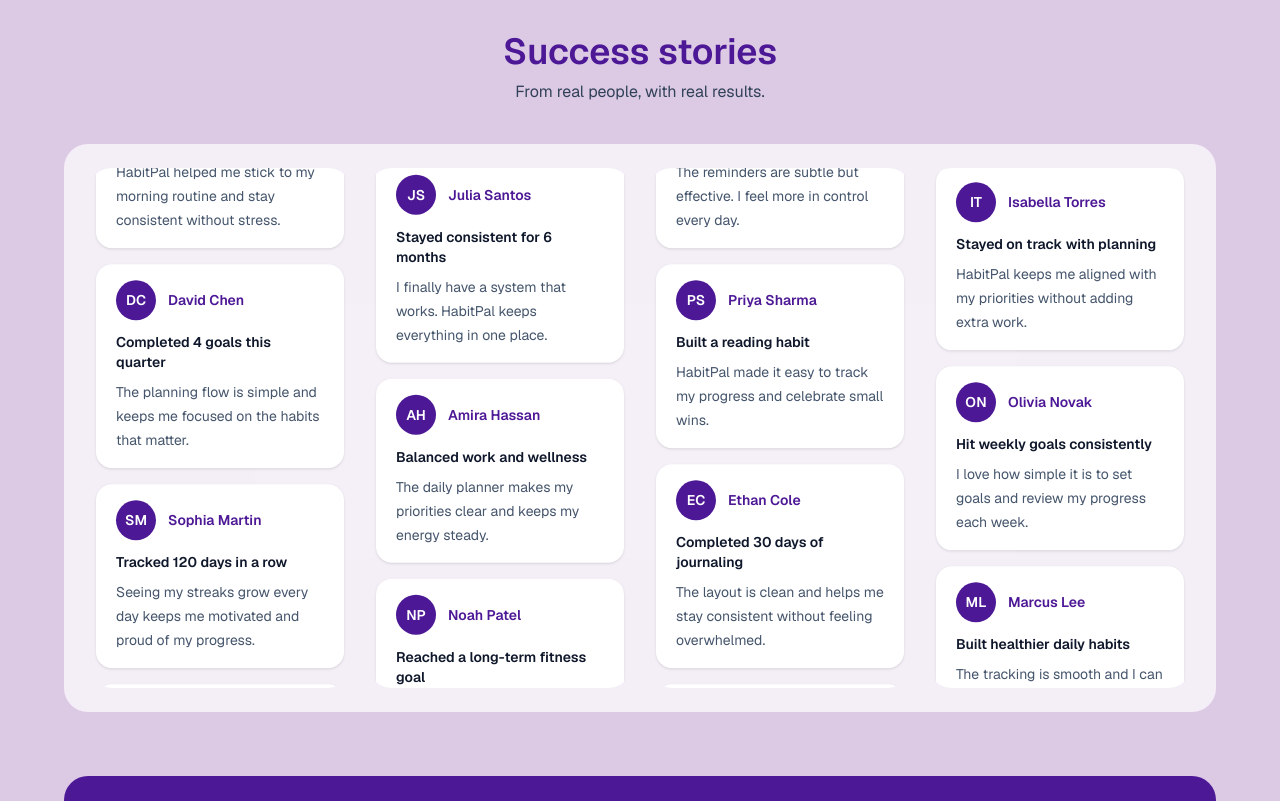
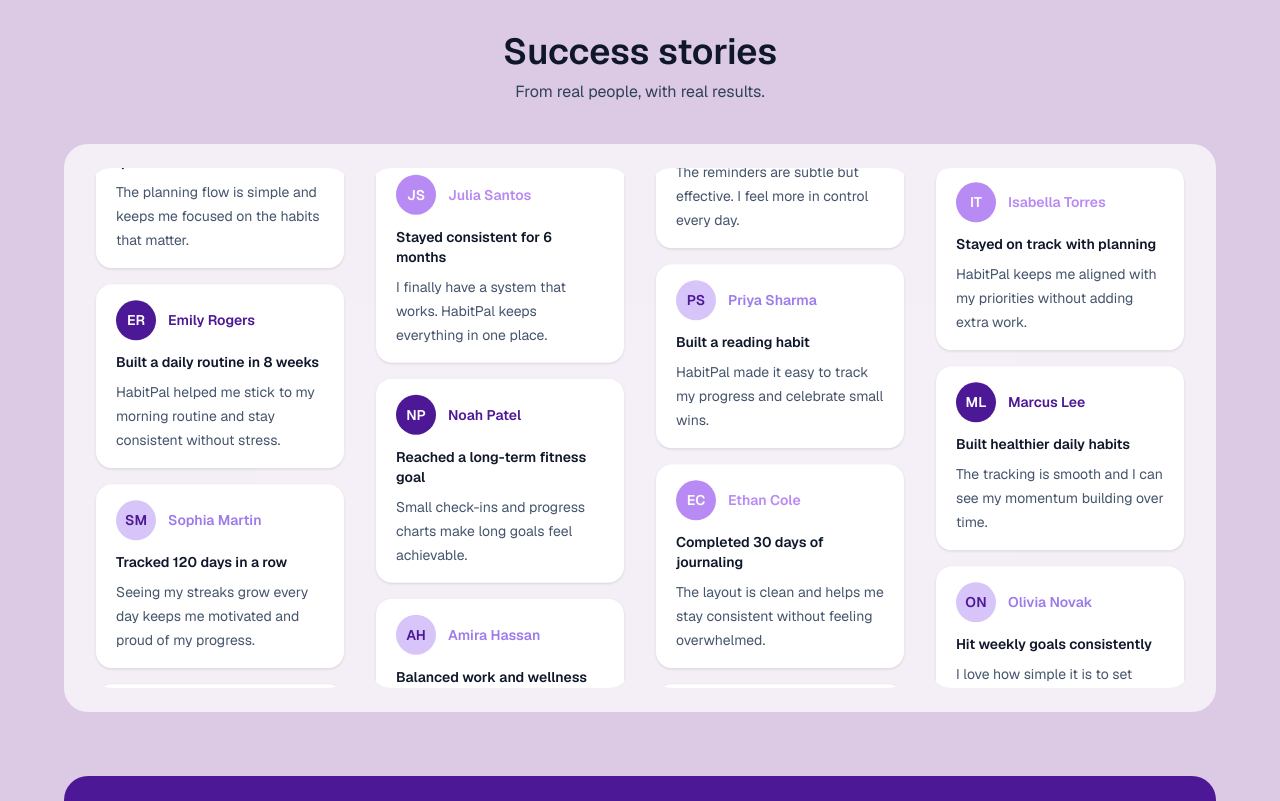
Before and after one commit to I2S9/HabitPal, a Next.js app: page / in a window 1280 px wide. Shown: the part 1220-2021 px from the top of the page. Built offline with nearby package versions, Linux system fonts and the light colour scheme.

Commit message:
Update testimonials section and updating text colors for improved readability

```diff
--- a/src/app/page.tsx
+++ b/src/app/page.tsx
@@ -7,22 +7,25 @@
   const testimonialColumns = [
     [
       {
+        name: "David Chen",
+        initials: "DC",
+        accent: "light",
+        result: "Completed 4 goals this quarter",
+        quote:
+          "The planning flow is simple and keeps me focused on the habits that matter.",
+      },
+      {
         name: "Emily Rogers",
         initials: "ER",
+        accent: "dark",
         result: "Built a daily routine in 8 weeks",
         quote:
           "HabitPal helped me stick to my morning routine and stay consistent without stress.",
       },
       {
-        name: "David Chen",
-        initials: "DC",
-        result: "Completed 4 goals this quarter",
-        quote:
-          "The planning flow is simple and keeps me focused on the habits that matter.",
-      },
-      {
         name: "Sophia Martin",
         initials: "SM",
+        accent: "lighter",
         result: "Tracked 120 days in a row",
         quote:
           "Seeing my streaks grow every day keeps me motivated and proud of my progress.",
@@ -30,22 +33,25 @@
     ],
     [
       {
+        name: "Noah Patel",
+        initials: "NP",
+        accent: "dark",
+        result: "Reached a long-term fitness goal",
+        quote:
+          "Small check-ins and progress charts make long goals feel achievable.",
+      },
+      {
         name: "Amira Hassan",
         initials: "AH",
+        accent: "lighter",
         result: "Balanced work and wellness",
         quote:
           "The daily planner makes my priorities clear and keeps my energy steady.",
       },
       {
-        name: "Noah Patel",
-        initials: "NP",
-        result: "Reached a long-term fitness goal",
-        quote:
-          "Small check-ins and progress charts make long goals feel achievable.",
-      },
-      {
         name: "Julia Santos",
         initials: "JS",
+        accent: "light",
         result: "Stayed consistent for 6 months",
         quote:
           "I finally have a system that works. HabitPal keeps everything in one place.",
@@ -55,6 +61,7 @@
       {
         name: "Lucas Meyer",
         initials: "LM",
+        accent: "dark",
         result: "Improved focus and clarity",
         quote:
           "The reminders are subtle but effective. I feel more in control every day.",
@@ -62,6 +69,7 @@
       {
         name: "Priya Sharma",
         initials: "PS",
+        accent: "lighter",
         result: "Built a reading habit",
         quote:
           "HabitPal made it easy to track my progress and celebrate small wins.",
@@ -69,6 +77,7 @@
       {
         name: "Ethan Cole",
         initials: "EC",
+        accent: "light",
         result: "Completed 30 days of journaling",
         quote:
           "The layout is clean and helps me stay consistent without feeling overwhelmed.",
@@ -76,22 +85,25 @@
     ],
     [
       {
+        name: "Marcus Lee",
+        initials: "ML",
+        accent: "dark",
+        result: "Built healthier daily habits",
+        quote:
+          "The tracking is smooth and I can see my momentum building over time.",
+      },
+      {
         name: "Olivia Novak",
         initials: "ON",
+        accent: "lighter",
         result: "Hit weekly goals consistently",
         quote:
           "I love how simple it is to set goals and review my progress each week.",
       },
       {
-        name: "Marcus Lee",
-        initials: "ML",
-        result: "Built healthier daily habits",
-        quote:
-          "The tracking is smooth and I can see my momentum building over time.",
-      },
-      {
         name: "Isabella Torres",
         initials: "IT",
+        accent: "light",
         result: "Stayed on track with planning",
         quote:
           "HabitPal keeps me aligned with my priorities without adding extra work.",
@@ -229,7 +241,7 @@
           </div>
         </section>
         <div className="mx-auto mt-12 max-w-3xl text-center">
-          <p className="text-3xl font-semibold leading-tight text-[#4D1895] sm:text-4xl">
+          <p className="text-3xl font-semibold leading-tight text-slate-900 sm:text-4xl">
             Archive your goals
           </p>
           <p className="mt-2 text-3xl font-semibold leading-tight sm:text-4xl">
@@ -242,7 +254,7 @@
       </main>
       <section className="w-full px-4 pb-10 pt-4 sm:px-6 lg:px-8">
         <div className="mx-auto w-full max-w-6xl text-center">
-          <h2 className="text-3xl font-semibold text-[#4D1895] sm:text-4xl">
+          <h2 className="text-3xl font-semibold text-slate-900 sm:text-4xl">
             Why choose HabitPal
           </h2>
           <p className="mt-2 text-base text-slate-700">
@@ -298,7 +310,7 @@
       </section>
       <section className="w-full px-4 pb-16 pt-4 sm:px-6 lg:px-8">
         <div className="mx-auto w-full max-w-6xl text-center">
-          <h2 className="text-3xl font-semibold text-[#4D1895] sm:text-4xl">
+          <h2 className="text-3xl font-semibold text-slate-900 sm:text-4xl">
             Success stories
           </h2>
           <p className="mt-2 text-base text-slate-700">
@@ -326,10 +338,26 @@
                       className="rounded-2xl bg-white px-5 py-4 text-left shadow-sm"
                     >
                       <div className="flex items-center gap-3">
-                        <div className="flex h-10 w-10 items-center justify-center rounded-full bg-[#4D1895] text-sm font-semibold text-white">
+                        <div
+                          className={`flex h-10 w-10 items-center justify-center rounded-full text-sm font-semibold ${
+                            testimonial.accent === "light"
+                              ? "bg-[#B88AF4] text-white"
+                              : testimonial.accent === "lighter"
+                              ? "bg-[#D7C4F9] text-[#4D1895]"
+                              : "bg-[#4D1895] text-white"
+                          }`}
+                        >
                           {testimonial.initials}
                         </div>
-                        <p className="text-sm font-semibold text-[#4D1895]">
+                        <p
+                          className={`text-sm font-semibold ${
+                            testimonial.accent === "light"
+                              ? "text-[#B88AF4]"
+                              : testimonial.accent === "lighter"
+                              ? "text-[#9D7BEA]"
+                              : "text-[#4D1895]"
+                          }`}
+                        >
                           {testimonial.name}
                         </p>
                       </div>
```
